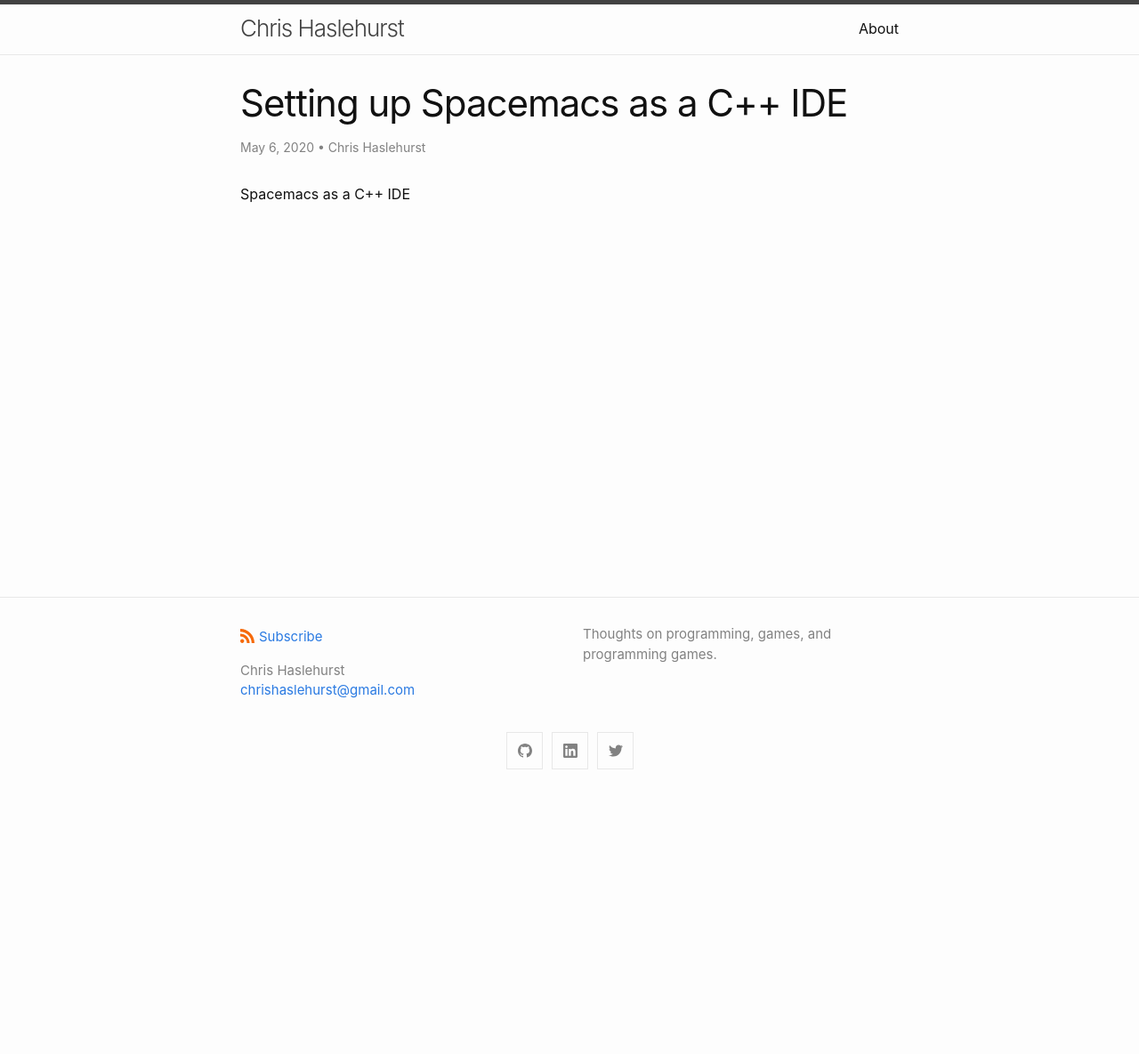
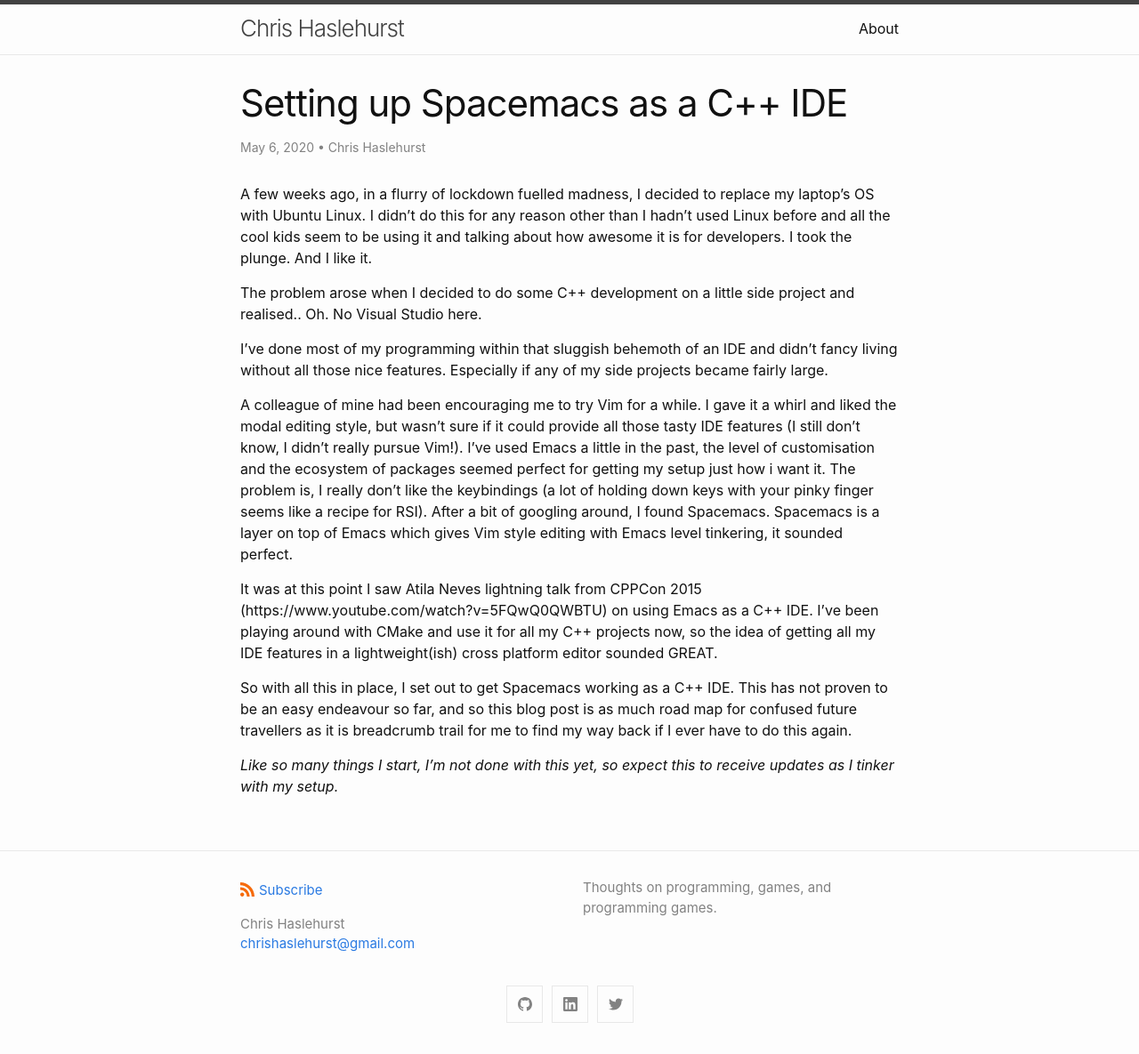
Before and after one commit to chrishaslehurst/chrishaslehurst.github.io, a Jekyll site: the page built from _posts/2020-05-06-spacemacs.md, in a window 1280 px wide. Shown: the whole page at 89% size. Built offline with Jekyll 4.4.1, drawn with Linux system fonts in a browser that asks for light colours; before the commit the page ends 900 px from its top, so only the background shows below that.

Commit message:
updated blog post with intro

```diff
--- a/_posts/2020-05-06-spacemacs.md
+++ b/_posts/2020-05-06-spacemacs.md
@@ -3,4 +3,16 @@
 author: Chris Haslehurst
 ---
 
-Spacemacs as a C++ IDE
+A few weeks ago, in a flurry of lockdown fuelled madness, I decided to replace my laptop's OS with Ubuntu Linux. I didn't do this for any reason other than I hadn't used Linux before and all the cool kids seem to be using it and talking about how awesome it is for developers. I took the plunge. And I like it.
+
+The problem arose when I decided to do some C++ development on a little side project and realised.. Oh. No Visual Studio here.
+
+I've done most of my programming within that sluggish behemoth of an IDE and didn't fancy living without all those nice features. Especially if any of my side projects became fairly large.
+
+A colleague of mine had been encouraging me to try Vim for a while. I gave it a whirl and liked the modal editing style, but wasn't sure if it could provide all those tasty IDE features (I still don't know, I didn't really pursue Vim!). I've used Emacs a little in the past, the level of customisation and the ecosystem of packages seemed perfect for getting my setup just how i want it. The problem is, I really don't like the keybindings (a lot of holding down keys with your pinky finger seems like a recipe for RSI). After a bit of googling around, I found Spacemacs. Spacemacs is a layer on top of Emacs which gives Vim style editing with Emacs level tinkering, it sounded perfect.
+
+It was at this point I saw Atila Neves lightning talk from CPPCon 2015 (https://www.youtube.com/watch?v=5FQwQ0QWBTU) on using Emacs as a C++ IDE. I've been playing around with CMake and use it for all my C++ projects now, so the idea of getting all my IDE features in a lightweight(ish) cross platform editor sounded GREAT.
+
+So with all this in place, I set out to get Spacemacs working as a C++ IDE. This has not proven to be an easy endeavour so far, and so this blog post is as much road map for confused future travellers as it is breadcrumb trail for me to find my way back if I ever have to do this again.
+
+*Like so many things I start, I'm not done with this yet, so expect this to receive updates as I tinker with my setup.*
```
